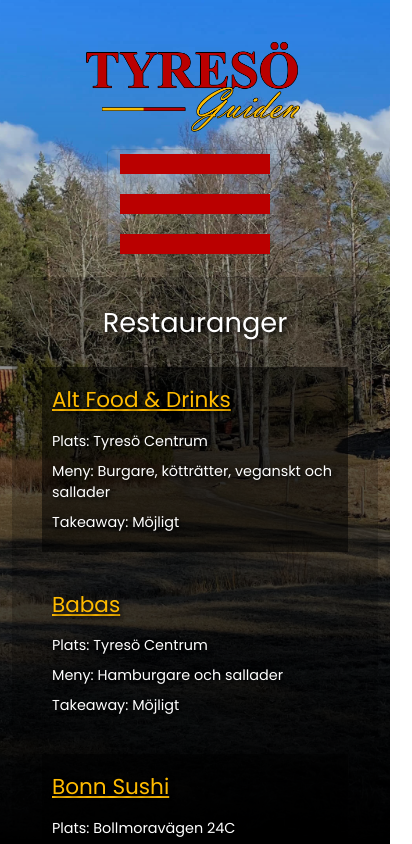
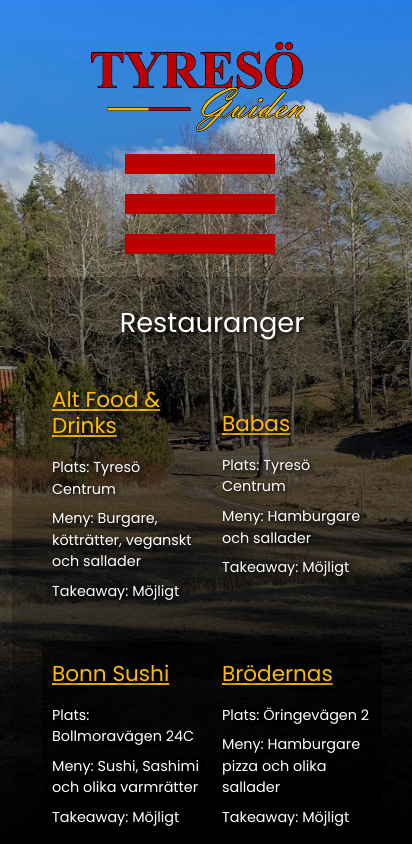
Before and after one commit to tompahans/tyresoguidenv2, a Next.js app: page /Restauranger in a window 390 px wide. Shown: the top 844 px of the page, 412 px wide, since content can reach past the window. Built offline with nearby package versions, Linux system fonts and the light colour scheme.

Commit message:
fix: responsivity style changes

```diff
--- a/styles/globals.css
+++ b/styles/globals.css
@@ -117,16 +117,28 @@
 }
 
 .restaurangLista {
-  display: grid;
-  grid-template-columns: 1fr;
+  display: flex;
+  flex-direction: row;
+  flex-wrap: wrap;
+  justify-content: center;
+  align-items: center;
+  width: 100%;
 }
 .restaurangLista > div {
+  flex-direction: column;
+  display: flex;
+  justify-content: flex-start;
+  align-items: flex-start;
   background: rgba(0, 0, 0, 0.5);
   padding: 10px;
-  width: 100%;
+  width: 50%;
 }
 
-.restaurangLista > div:nth-child(2n) {
+.restaurangLista > div:nth-child(4n + 1) {
+  background: none;
+}
+
+.restaurangLista > div:nth-child(4n + 2) {
   background: none;
 }
 
@@ -284,8 +296,14 @@
 
 /* RESPONSIVITET */
 @media all and (max-width: 1000px) {
+  .container {
+    padding: 0;
+    margin: 0;
+    min-width: 400px;
+  }
   .content {
-    grid-template-columns: auto;
+    min-width: 400px;
+    font-size: 0.8em;
   }
   .nav-item {
     border-radius: 5px;
```
